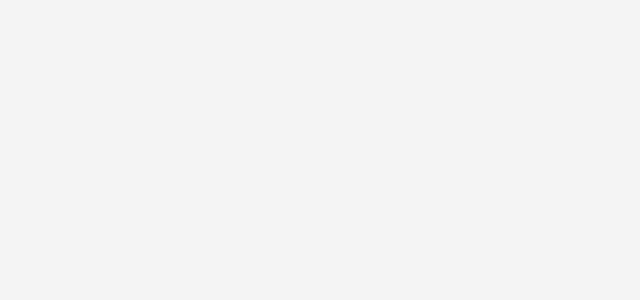
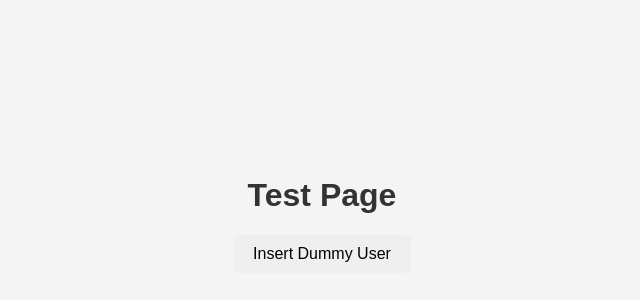
Before and after one commit to ryanfernald/Group-8-CS157C-NoSQL-Final-Project, a React (Vite) app in the folder carrier-messenger-app/frontend/: page /test in a window 1280 px wide. Before the commit this address had no page. Shown: the part 186-486 px from the top of the page, without its empty margins (318-958 px from the left). Built offline with nearby package versions, Linux system fonts and the light colour scheme.

Commit message:
added test page for dummy data

```diff
--- a/carrier-messenger-app/frontend/src/App.jsx
+++ b/carrier-messenger-app/frontend/src/App.jsx
@@ -6,6 +6,8 @@ import { BrowserRouter as Router, Route, Routes } from "react-router-dom";
 import LandingPage from './public/landingpage';
 import SignUp from './public/signup';
 import Main from './user/main';
+
+import TestPage from './public/TestPage';
 
 function App() {
   return (
@@ -16,6 +18,7 @@ function App() {
           {/* Public Pages */}
           <Route path='/' element={<LandingPage />} />
           <Route path='/signup' element={<SignUp />} />
+          <Route path='/test' element={<TestPage />} />
 
           {/* User Pages (Require Login) */}
           <Route path='/messages' element={<Main />} />
--- /dev/null
+++ b/carrier-messenger-app/frontend/src/public/TestPage.jsx
@@ -0,0 +1,22 @@
+import axios from 'axios';
+
+const testInsertDummyUser = async () => {
+  try {
+    console.log("🔵 Sending dummy user insert request...");
+    const response = await axios.post('/api/test-insert', {}, { withCredentials: true });
+    console.log("🟢 Dummy Insert Response:", response.data);
+    alert(response.data.message);
+  } catch (error) {
+    console.error("🔴 Dummy Insert Error:", error.response?.data?.message || error.message);
+    alert('Failed to insert dummy user.');
+  }
+};
+
+export default function TestPage() {
+  return (
+    <div>
+      <h1>Test Page</h1>
+      <button onClick={testInsertDummyUser}>Insert Dummy User</button>
+    </div>
+  );
+}
```
